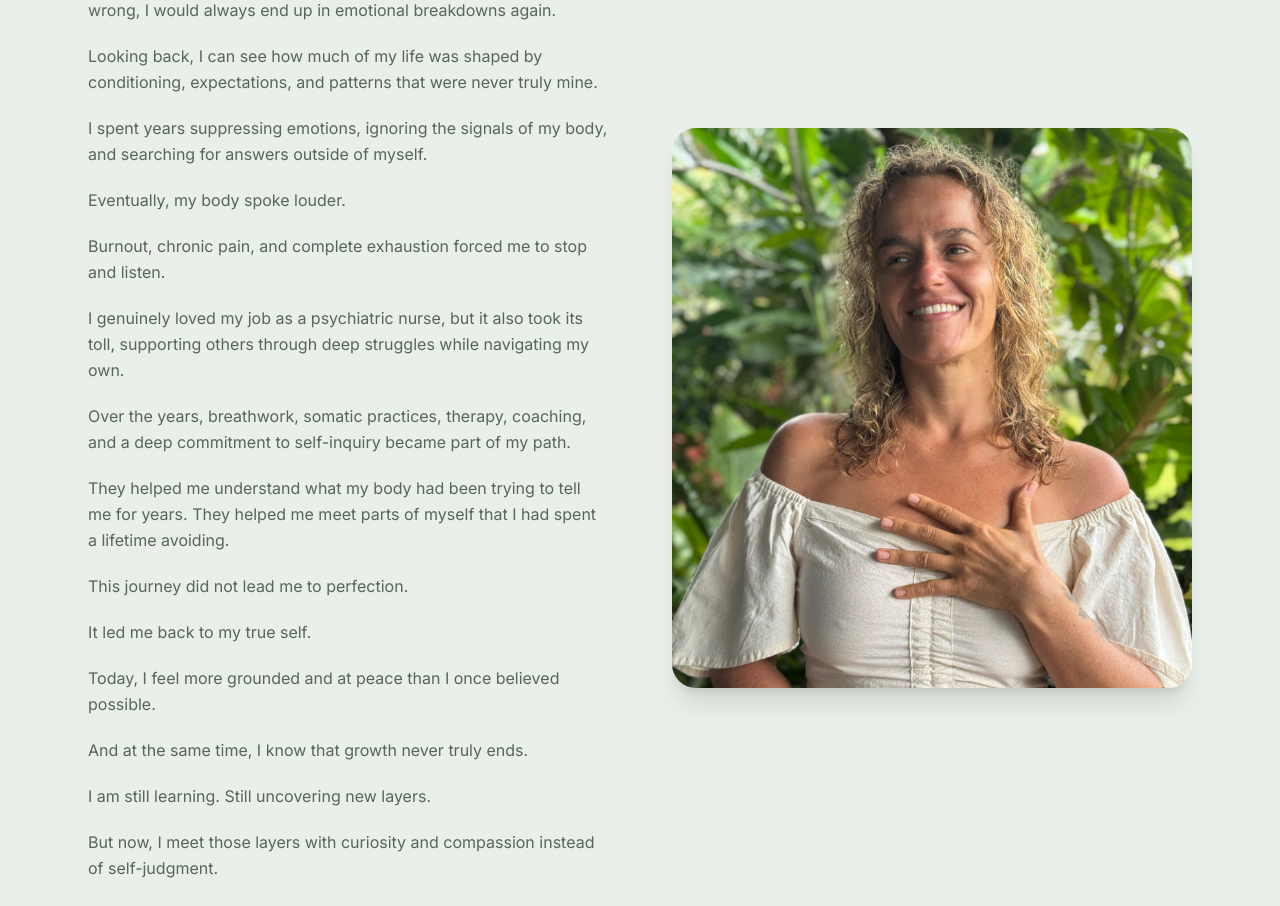
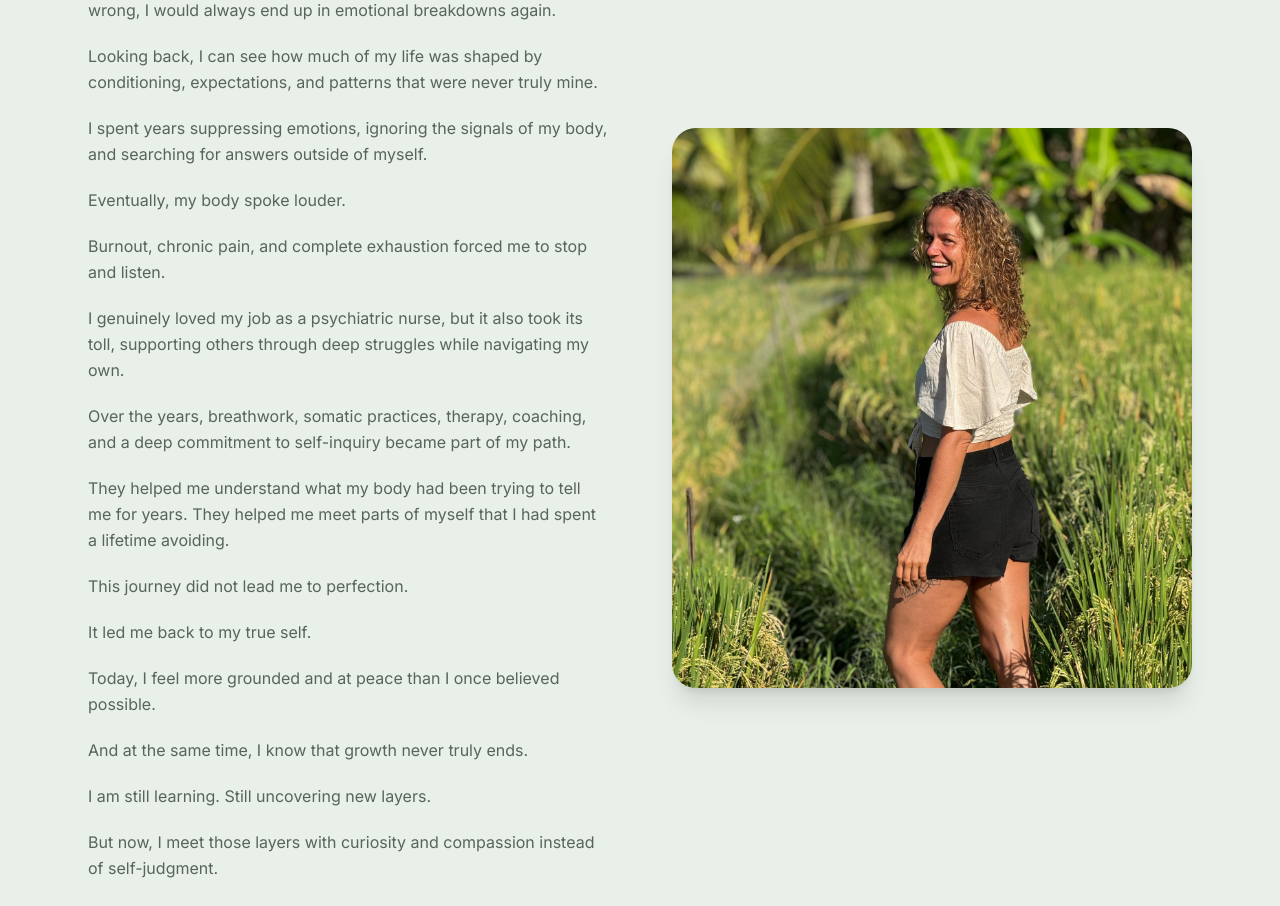
Before and after one commit to MajorDream444/STB-Come-Back-To-Yourself, a React (Vite) app: page / in a window 1280 px wide. Shown: the part 6160-7066 px from the top of the page. Built offline with nearby package versions, Linux system fonts and the light colour scheme; the HTML template or start-up script is replaced by a standard one; a web font is replaced by a local one.

Commit message:
Use rice field photo in About Flo section

```diff
--- a/src/components/AboutFlo.tsx
+++ b/src/components/AboutFlo.tsx
@@ -93,8 +93,8 @@ export default function AboutFlo() {
         >
           <div className="overflow-hidden rounded-3xl shadow-xl">
             <img
-              src="/flo-first-doorway.jpg"
-              alt="Flo smiling in a natural setting"
+              src="/flo-rice-field.jpg"
+              alt="Flo in a rice field"
               className="w-full h-[480px] md:h-[560px] object-cover object-top"
             />
           </div>
```
Also changed, not shown: public/flo-rice-field.jpg (renamed from public/Rice Field Flo.jpeg).
